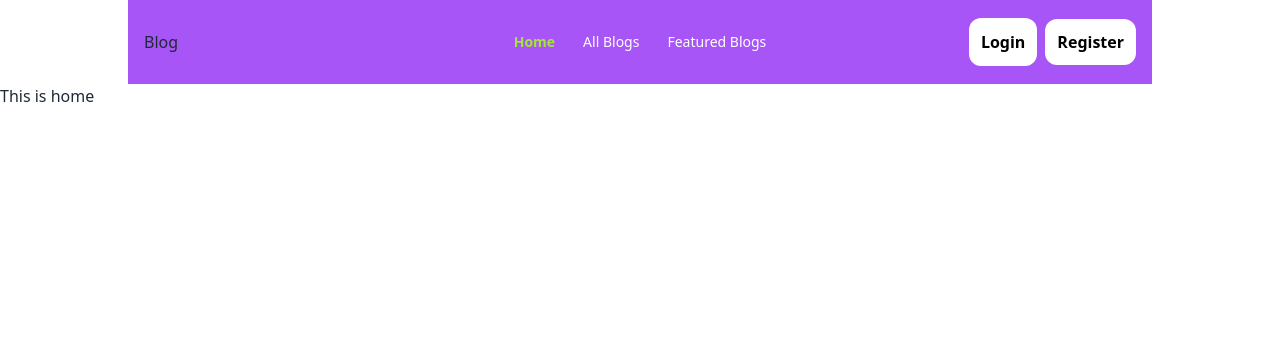
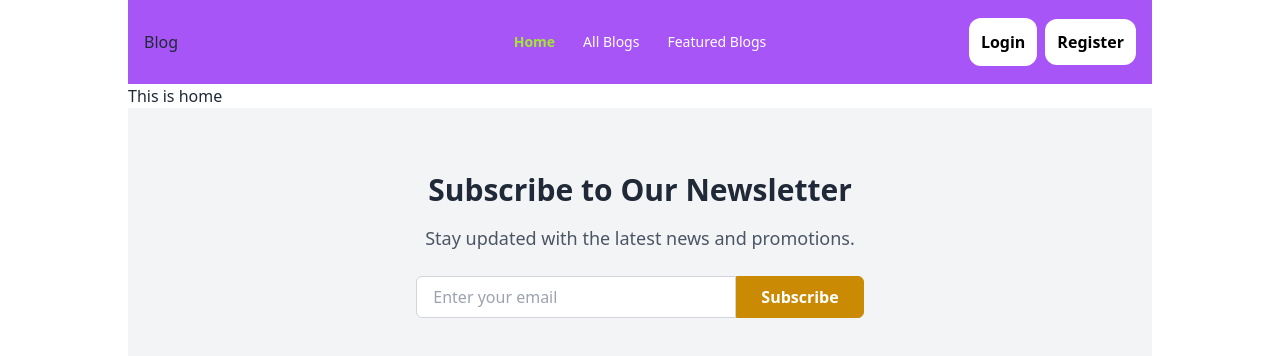
Before and after one commit to Soraiya11-7/Blog-client-side, a React (Vite) app: page / in a window 1280 px wide. Shown: the top 356 px of the page. Built offline with nearby package versions, Linux system fonts and the light colour scheme; no server answers.

Commit message:
Add Newsletter section in the home page

```diff
--- a/src/components/AllComments.jsx
+++ b/src/components/AllComments.jsx
@@ -44,12 +44,13 @@ const AllComments = ({ id, commentsUpdated }) => {
                 </div>
             ) : (
                 commentData.map((data, index) => (
-                    <div key={index} className="flex items-center p-6 gap-2 mb-3 my-3 border border-xl bg-slate-100">
-                       <div className=''>
+                    <div key={index} className="flex flex-col p-6 gap-2 mb-3 my-3 border border-xl bg-slate-100">
+                       <div className='flex  gap-1'>
                        <img src={data.commentOwnerImg} alt="User Avatar" className="w-8 h-8 rounded-full" />
+                       <p className="font-semibold">{data.commentOwnerName}</p>
                        </div>
                         <div>
-                            <p className="font-semibold">{data.commentOwnerName}</p>
+
                             <p className="text-gray-700">{data.comment}</p>
                         </div>
                     </div>
--- a/src/components/Card.jsx
+++ b/src/components/Card.jsx
@@ -11,7 +11,7 @@ import axios from "axios";
 const Card = ({ blog}) => {
     const {_id, title, category,  shortDetails, coverImage, bloggerName, userLogo } = blog || {};
     const location = useLocation();
-    console.log(location);
+    // console.log(location);
    const navigate = useNavigate();
      const {user}= useContext(AuthProviderContext);
      const [email, setUserEmail] = useState(user?.email || '');
@@ -24,7 +24,8 @@ const Card = ({ blog}) => {
 
         const handleAddToWishList = async () => {
             if(!user) {
-                navigate('/auth/login', { state: `/blogs` });
+                // navigate('/auth/login', { state: `/blogs` });
+                navigate('/auth/login', { state: location.pathname });
             }
             else{
                 const newWishList = { blog_id: _id, userEmail: email };
--- a/src/components/Comment.jsx
+++ b/src/components/Comment.jsx
@@ -1,11 +1,13 @@
 import React, { useContext } from 'react';
 import Swal from 'sweetalert2';
 import { AuthProviderContext } from '../Provider/AuthProvider';
-import { Link } from 'react-router-dom';
+import { Link, useNavigate } from 'react-router-dom';
+import { toast, ToastContainer } from 'react-toastify';
 
-const Comment = ({id, onCommentAdded}) => {
+const Comment = ({ id, onCommentAdded }) => {
 
-    const {user} = useContext(AuthProviderContext);
+    const { user } = useContext(AuthProviderContext);
+    const navigate = useNavigate();
     console.log(user);
 
     const handleSubmit = (e) => {
@@ -14,8 +16,13 @@ const Comment = ({id, onCommentAdded}) => {
         const form = e.target;
         const comment = form.comment.value;
 
-        const newComment = {comment, commentOwnerName:user?.displayName, blog_id:id, commentOwnerImg:user?.photoURL };
+        const newComment = { comment, commentOwnerName: user?.displayName, blog_id: id, commentOwnerImg: user?.photoURL };
 
+        if(!user){
+            toast.warning("Not loggedIn");
+            navigate('/auth/login', { state: `/blog/${id}` });
+        }
+        else{
             fetch("http://localhost:5000/commentList", {
                 method: "POST",
                 headers: {
@@ -36,14 +43,13 @@ const Comment = ({id, onCommentAdded}) => {
                     }
                     e.target.reset();
                     onCommentAdded();
+                })
+        }
 
 
-            })
 
     };
-    const handleComment = () =>{
 
-    }
     return (
         <div>
             <form onSubmit={handleSubmit} className='bg-slate-300 py-2 px-6 shadow-lg rounded-xl' >
@@ -51,17 +57,13 @@ const Comment = ({id, onCommentAdded}) => {
                     <textarea name="comment" placeholder="write a comment here" className="input input-bordered w-full text-xs sm:text-base" required />
                 </div>
 
-                 {
-                    user?  ( <div className='flex items-center justify-center'>
+                <div className='flex items-center justify-center'>
                     <input type="submit" value=" Add Comment" className="btn btn-sm bg-purple-500 text-white font-bold border-none" />
-                        </div>)
-                        :
-                        <Link to={Navigate(`/auth/login`)}>Add Comment</Link>
+                </div>
 
 
-                 }
-
             </form>
+            <ToastContainer></ToastContainer>
         </div>
     );
 };
--- /dev/null
+++ b/src/components/Newsletter.jsx
@@ -0,0 +1,51 @@
+import React, { useState } from 'react';
+import { toast, ToastContainer } from 'react-toastify';
+
+
+const Newsletter = () => {
+  const [email, setEmail] = useState('');
+
+  const handleSubscribe = (e) => {
+    e.preventDefault();
+
+    // Show toast message on successful subscription
+    toast.success("Thank you for subscribing to our newsletter!");
+
+    // Clear the input field
+    setEmail('');
+  };
+
+  return (
+    <div className="bg-gray-100 py-16 px-4 sm:px-6 lg:px-8">
+      <div className="max-w-lg mx-auto text-center">
+        <h2 className="text-3xl font-semibold text-gray-800 mb-4">
+          Subscribe to Our Newsletter
+        </h2>
+        <p className="text-lg text-gray-600 mb-6">
+          Stay updated with the latest news and promotions.
+        </p>
+
+        <form onSubmit={handleSubscribe} className="flex justify-center items-center">
+          <input
+            type="email"
+            value={email}
+            onChange={(e) => setEmail(e.target.value)}
+            placeholder="Enter your email"
+            className="w-full sm:w-80 px-4 py-2 border border-gray-300 rounded-l-md text-gray-700 "
+            required
+          />
+          <button
+            type="submit"
+            className="w-full sm:w-auto px-6 py-2 border border-yellow-600 bg-yellow-600 text-white font-semibold rounded-r-md hover:bg-yellow-700 "
+          >
+            Subscribe
+          </button>
+        </form>
+
+        <ToastContainer/>
+      </div>
+    </div>
+  );
+};
+
+export default Newsletter;
--- a/src/pages/Home.jsx
+++ b/src/pages/Home.jsx
@@ -1,9 +1,11 @@
 import React from 'react';
+import Newsletter from '../components/Newsletter';
 
 const Home = () => {
     return (
-        <div>
+        <div className='w-[80%] mx-auto'>
             This is home
+            <Newsletter></Newsletter>
         </div>
     );
 };
--- a/src/pages/WishList.jsx
+++ b/src/pages/WishList.jsx
@@ -2,12 +2,13 @@ import React, { useContext, useEffect, useState } from "react";
 import { AuthProviderContext } from "../Provider/AuthProvider";
 import { AiFillDelete } from "react-icons/ai"; // Importing a delete icon from react-icons
 import Swal from "sweetalert2";
-import { Link } from "react-router-dom";
+import { Link, useNavigate } from "react-router-dom";
 import axios from "axios";
 import { toast, ToastContainer } from "react-toastify";
 
 const WishList = () => {
   const [wishlist, setWishlist] = useState([]);
+  const navigate = useNavigate();
   const { user } = useContext(AuthProviderContext); // Get the logged-in user from the AuthContext
 
   useEffect(() => {
@@ -58,7 +59,7 @@ const WishList = () => {
             <thead>
               <tr className="bg-purple-400">
                 <th className="border border-purple-500 py-2 text-sm md:text-base lg:text-lg">No.</th>
-                <th className="border border-purple-500 py-2 text-sm md:text-base lg:text-lg">Thumbnail</th>
+
                 <th className="border border-purple-500 py-2 text-sm md:text-base lg:text-lg ">blog Title</th>
                 <th className="border border-purple-500 px-1 py-2 text-sm md:text-base lg:text-lg">Category</th>
                 <th className="border border-purple-500 py-2 text-sm md:text-base lg:text-lg">Writer</th>
@@ -71,15 +72,7 @@ const WishList = () => {
               {wishlist.map((blog, index) => (
                 <tr key={blog._id} className="text-center bg-purple-100">
                   <td className="border border-purple-500  py-2 text-sm md:text-base  ">{index + 1}</td>
-                  <td className="border border-purple-500 py-2 text-center " >
-                    <div className="inline-flex justify-center items-center">
-                      <img
-                        src={blog.coverImage}
-                        alt="Blog Cover"
-                        className="w-6 md:w-12 h-6 md:h-12 rounded-full object-cover overflow-hidden"
-                      />
-                    </div>
-                  </td>
+
                   <td className="border border-purple-500  py-2 text-sm md:text-base ">{blog.title}</td>
                   <td className="border border-purple-500  py-2 text-sm md:text-base  ">{blog.category}</td>
 
@@ -87,20 +80,23 @@ const WishList = () => {
                   <td className="border border-purple-500  py-2 text-sm md:text-base  ">{blog.shortDetails}</td>
 
                   <td className="border border-purple-500 py-2 text-sm md:text-base  ">
+                    <div className="flex justify-center items-center gap-2 md:gap-4">
                     <button
                       onClick={() => handleDelete(blog._id)}
                       className=" text-center text-red-600 rounded-full transition-all duration-300"
                     >
-                      <AiFillDelete className="text-center" size={20} />
+                      <AiFillDelete className="text-center" size={24} />
                     </button>
-                   <Link to={`/blogs/${blog._id}`}>
+
                    <button
-                      onClick={() => handleDelete(blog._id)}
-                      className=" text-center text-orange-950 rounded-xl transition-all duration-300"
+                      onClick={() => navigate(`/blog/${blog.blog_id}`)}
+                      className=" text-center text-white bg-orange-900 p-1 rounded-lg transition-all duration-300"
                     >
-                      view
+                      View
                     </button>
-                   </Link>
+
+                    </div>
+
                   </td>
                 </tr>
               ))}
```
Lines whose indentation alone changed are shown as unchanged.
